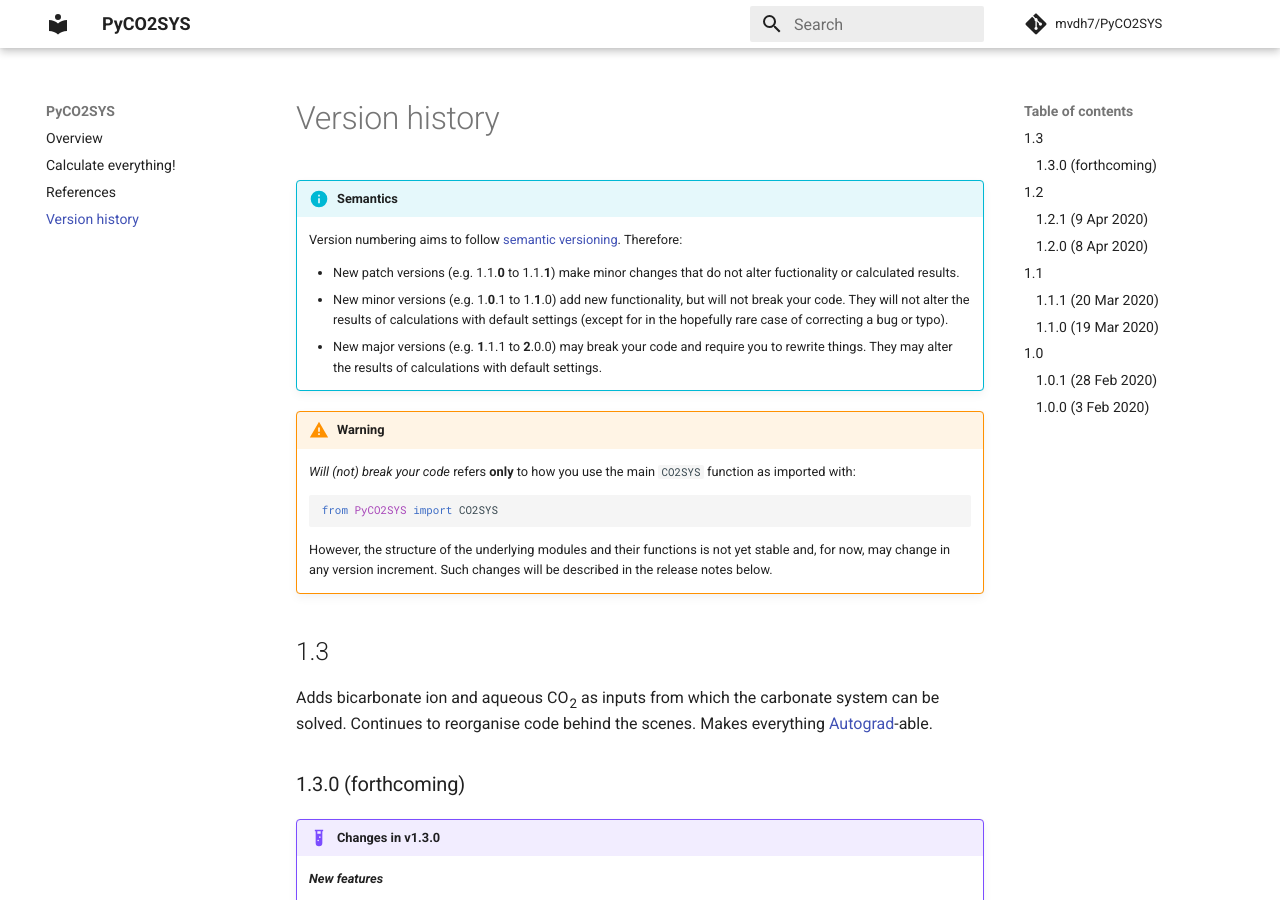
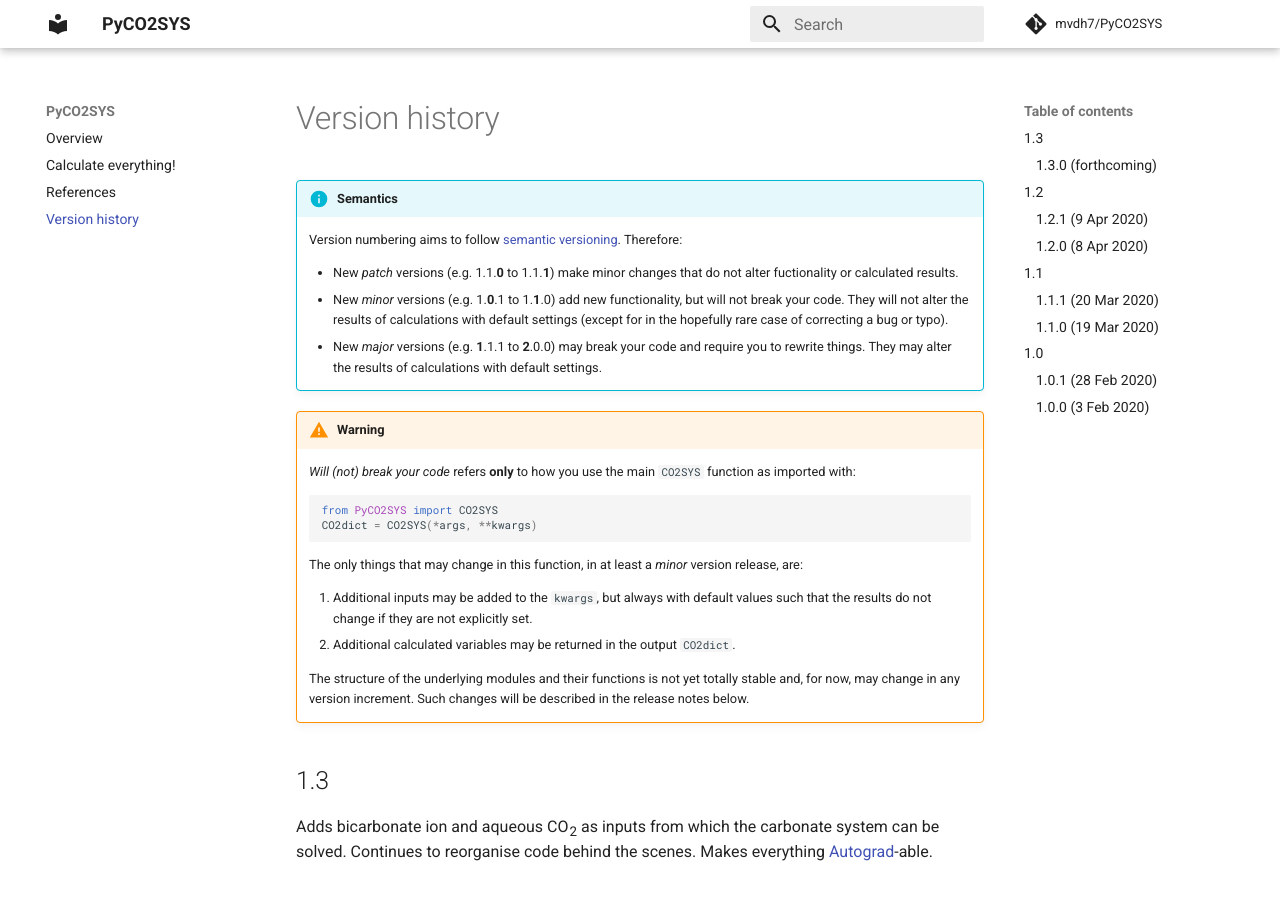
Before and after one commit to mvdh7/PyCO2SYS, an MkDocs documentation site: the page built from docs/versions.md, in a window 1280 px wide and 900 px high. Built offline with MkDocs 1.6.1 and Material for MkDocs 9.7.7, drawn with Linux system fonts in a browser that asks for light colours; formulas are drawn with MathJax 3; comment, search, counter and statistics services are not loaded.

Commit message:
Update change warning

````diff
--- a/docs/versions.md
+++ b/docs/versions.md
@@ -3,20 +3,28 @@
 !!! info "Semantics"
     Version numbering aims to follow [semantic versioning](https://semver.org/). Therefore:
 
-      * New patch versions (e.g. 1.1.**0** to 1.1.**1**) make minor changes that do not alter fuctionality or calculated results.
-      * New minor versions (e.g. 1.**0**.1 to 1.**1**.0) add new functionality, but will not break your code. They will not alter the results of calculations with default settings (except for in the hopefully rare case of correcting a bug or typo).
-      * New major versions (e.g. **1**.1.1 to **2**.0.0) may break your code and require you to rewrite things. They may alter the results of calculations with default settings.
+      * New *patch* versions (e.g. 1.1.**0** to 1.1.**1**) make minor changes that do not alter fuctionality or calculated results.
+      * New *minor* versions (e.g. 1.**0**.1 to 1.**1**.0) add new functionality, but will not break your code.  They will not alter the results of calculations with default settings (except for in the hopefully rare case of correcting a bug or typo).
+      * New *major* versions (e.g. **1**.1.1 to **2**.0.0) may break your code and require you to rewrite things.  They may alter the results of calculations with default settings.
 
 !!! warning
     *Will (not) break your code* refers **only** to how you use the main `CO2SYS` function as imported with:
+
     ```python
     from PyCO2SYS import CO2SYS
+    CO2dict = CO2SYS(*args, **kwargs)
     ```
-    However, the structure of the underlying modules and their functions is not yet stable and, for now, may change in any version increment. Such changes will be described in the release notes below.
+
+    The only things that may change in this function, in at least a *minor* version release, are:
+
+      1. Additional inputs may be added to the `kwargs`, but always with default values such that the results do not change if they are not explicitly set.
+      2. Additional calculated variables may be returned in the output `CO2dict`.
+
+    The structure of the underlying modules and their functions is not yet totally stable and, for now, may change in any version increment.  Such changes will be described in the release notes below.
 
 ## 1.3
 
-Adds bicarbonate ion and aqueous CO<sub>2</sub> as inputs from which the carbonate system can be solved. Continues to reorganise code behind the scenes. Makes everything [Autograd](https://github.com/HIPS/autograd)-able.
+Adds bicarbonate ion and aqueous CO<sub>2</sub> as inputs from which the carbonate system can be solved.  Continues to reorganise code behind the scenes.  Makes everything [Autograd](https://github.com/HIPS/autograd)-able.
 
 ### 1.3.0 (forthcoming)
 
@@ -30,7 +38,7 @@ Adds bicarbonate ion and aqueous CO<sub>2</sub> as inputs from which the carbona
 
     ***Improved calculations***
 
-    * Added missing "Peng correction" to Revelle factor calculation at output conditions. *Note that this correction is currently also missing from CO<sub>2</sub>SYS for MATLAB!*
+    * Added missing "Peng correction" to Revelle factor calculation at output conditions.  *Note that this correction is currently also missing from CO<sub>2</sub>SYS for MATLAB!*
     * Implemented better initial guesses for pH in all iterative solvers in `solve.get` following [M13](../refs/#m) and [OE15](../refs/#o).
     * Switched to using exact slopes in iterative solvers in `solve.get`, evaluated using Autograd in new submodule `solve.delta`.
     * Updated entire package to be [Autograd](https://github.com/HIPS/autograd)-able.
@@ -68,7 +76,7 @@ Adds bicarbonate ion and aqueous CO<sub>2</sub> as inputs from which the carbona
 
 ## 1.2
 
-Adds additional buffer factor calculations that are not currently included in CO<sub>2</sub>SYS for MATLAB. New releases are henceforth assigned DOIs from Zenodo.
+Adds additional buffer factor calculations that are not currently included in CO<sub>2</sub>SYS for MATLAB.  New releases are henceforth assigned DOIs from Zenodo.
 
 ### 1.2.1 (9 Apr 2020)
 
@@ -87,7 +95,7 @@ Adds additional buffer factor calculations that are not currently included in CO
 
 ## 1.1
 
-Adds extra optional inputs for consistency with Pierrot et al.'s forthcoming MATLAB "v1.21". Continues to reorganise subfunctions into more Pythonic modules, while avoiding changing the actual mechanics of calculations.
+Adds extra optional inputs for consistency with Pierrot et al.'s forthcoming MATLAB "v1.21".  Continues to reorganise subfunctions into more Pythonic modules, while avoiding changing the actual mechanics of calculations.
 
 ### 1.1.1 (20 Mar 2020)
 
````
